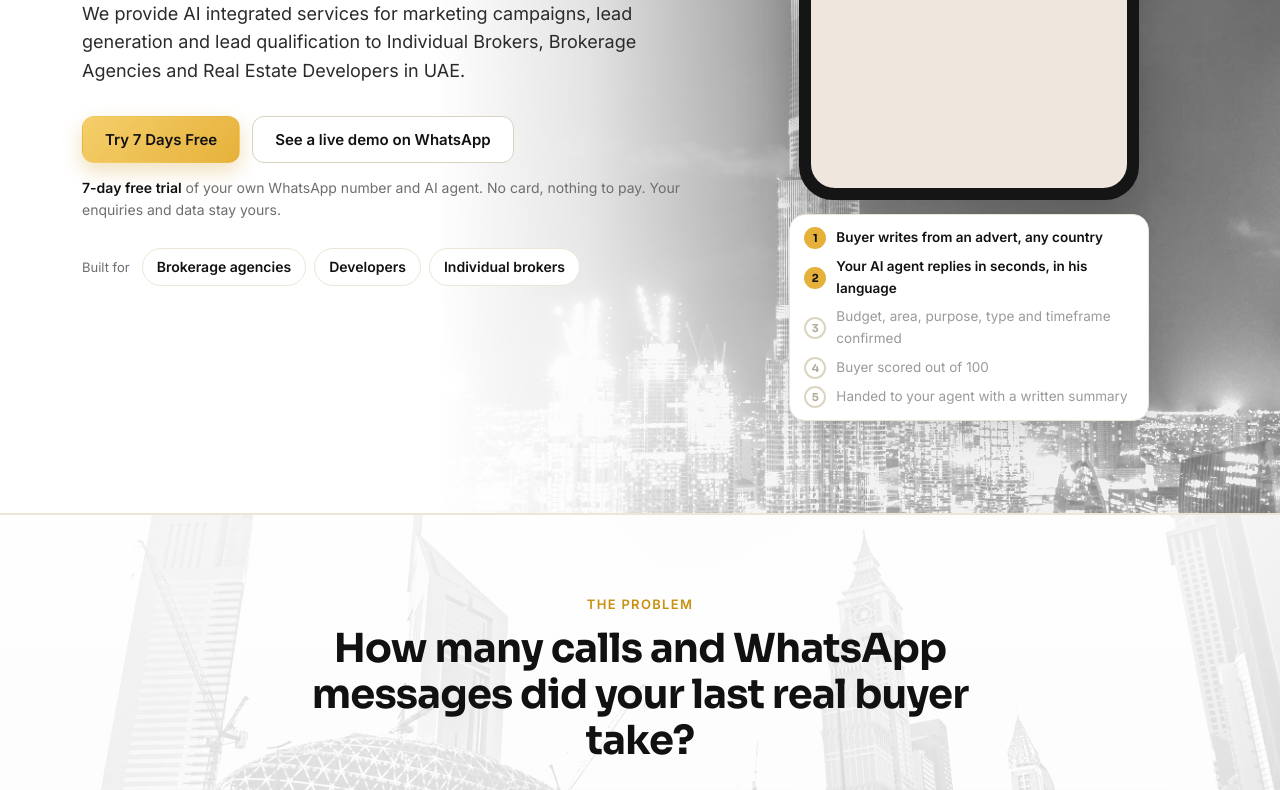
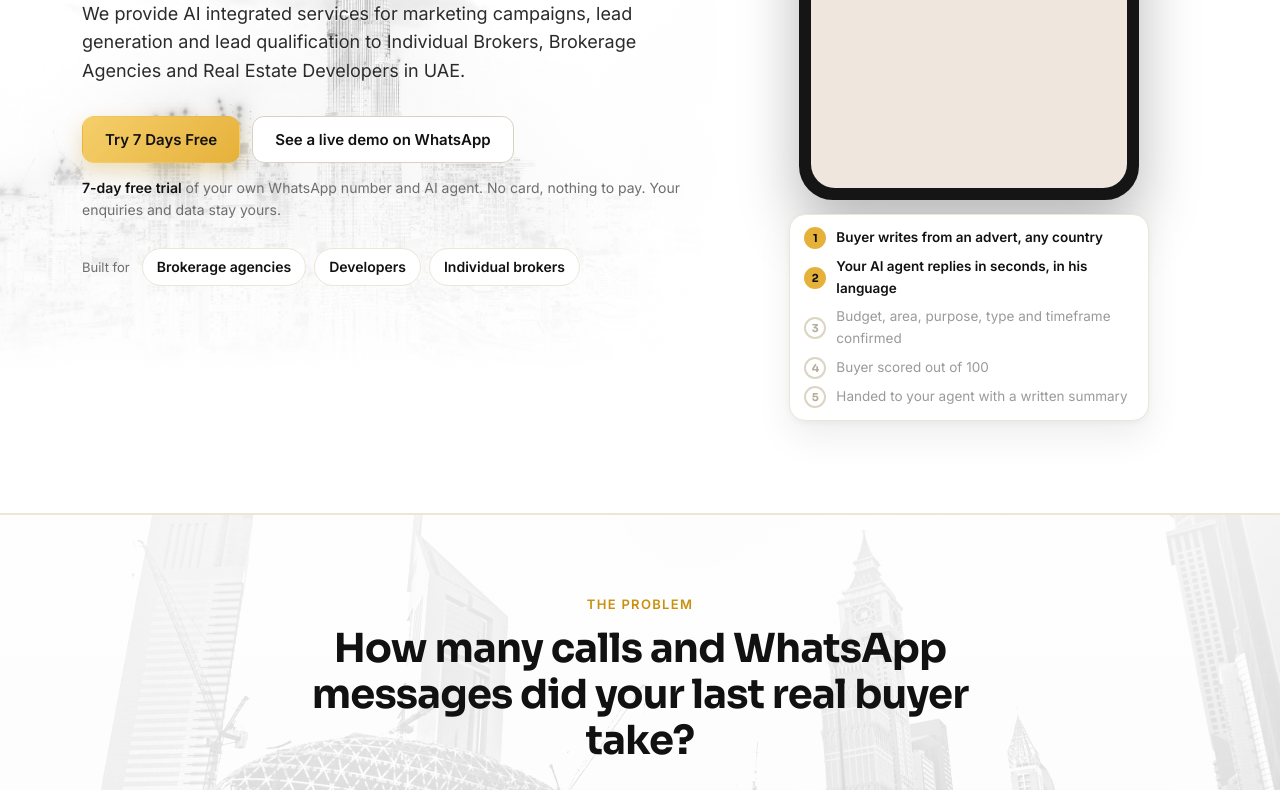
Before and after one commit to kavinderkhurana-qleads/qleads-site, a plain HTML site: page index.html in a window 1280 px wide. Shown: the part 501-1291 px from the top of the page. Drawn offline with Linux system fonts and the light colour scheme.

Commit message:
Hero: Burj Khalifa behind the text, dark tower on white sky; phone on clean white
Co-Authored-By: Claude Opus 5.5 <noreply@anthropic.com>

```diff
--- a/assets/site.css
+++ b/assets/site.css
@@ -308,6 +308,21 @@ body{padding-bottom:64px}
 /* one even fade on every photo section */
 .bgimg:after{background:linear-gradient(180deg,rgba(255,255,255,.92) 0%,rgba(255,255,255,.84) 60%,rgba(255,255,255,.8) 100%)}
 .bgimg:before{filter:grayscale(1) brightness(1.25) contrast(.9)}
+/* hero: Burj Khalifa moved behind the text on the left; phone stays on clean white (founder, 23 Nov) */
+.hero:before{left:0;right:auto;width:100%;background-position:center 18%}
+.hero:after{background:linear-gradient(180deg,rgba(255,255,255,.72) 0%,rgba(255,255,255,.78) 60%,rgba(255,255,255,.9) 100%)}
+@media(min-width:960px){
+  .hero:before{width:56%;background-size:cover;background-position:center 22%}
+  .hero:after{background:linear-gradient(90deg,rgba(255,255,255,.62) 0%,rgba(255,255,255,.70) 40%,rgba(255,255,255,.92) 52%,#fff 58%,#fff 100%)}
+}
+.hero:before{filter:grayscale(1) brightness(1.55) contrast(1.15)}
+.hero h1,.hero p.lead{text-shadow:0 1px 0 rgba(255,255,255,.6)}
+/* hero tuning: night photo shown as a light negative so the sky reads white and the tower dark; text area kept clear */
+.hero:before{filter:grayscale(1) invert(1) contrast(1.15) brightness(1.02)}
+.hero:after{background:linear-gradient(180deg,rgba(255,255,255,.35) 0%,rgba(255,255,255,.55) 45%,rgba(255,255,255,.92) 75%,#fff 100%)}
+@media(min-width:960px){
+  .hero:after{background:linear-gradient(180deg,rgba(255,255,255,0) 0%,rgba(255,255,255,.15) 40%,rgba(255,255,255,.85) 68%,#fff 85%),linear-gradient(90deg,rgba(255,255,255,.25) 0%,rgba(255,255,255,.35) 40%,rgba(255,255,255,.92) 52%,#fff 58%,#fff 100%)}
+}
 
 /* content pages (top-up, privacy, terms, brokers, 404) */
 .pagehead{position:relative;overflow:hidden;border-bottom:1px solid var(--line)}
```
